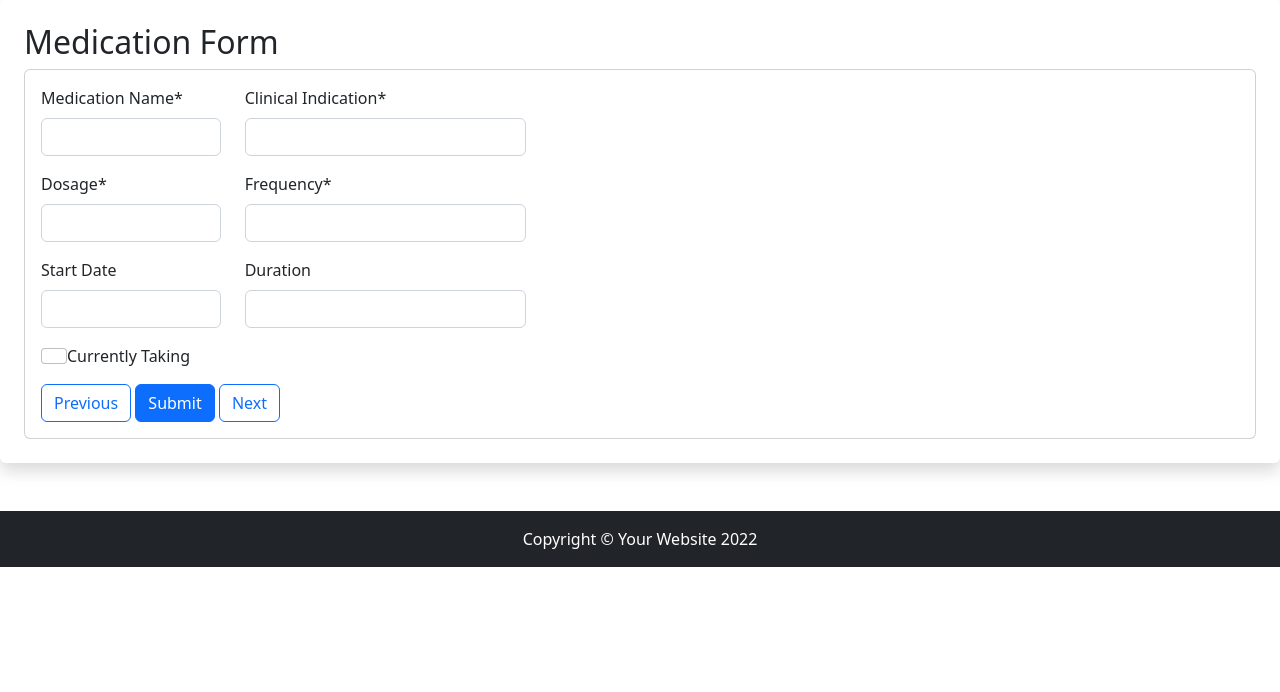
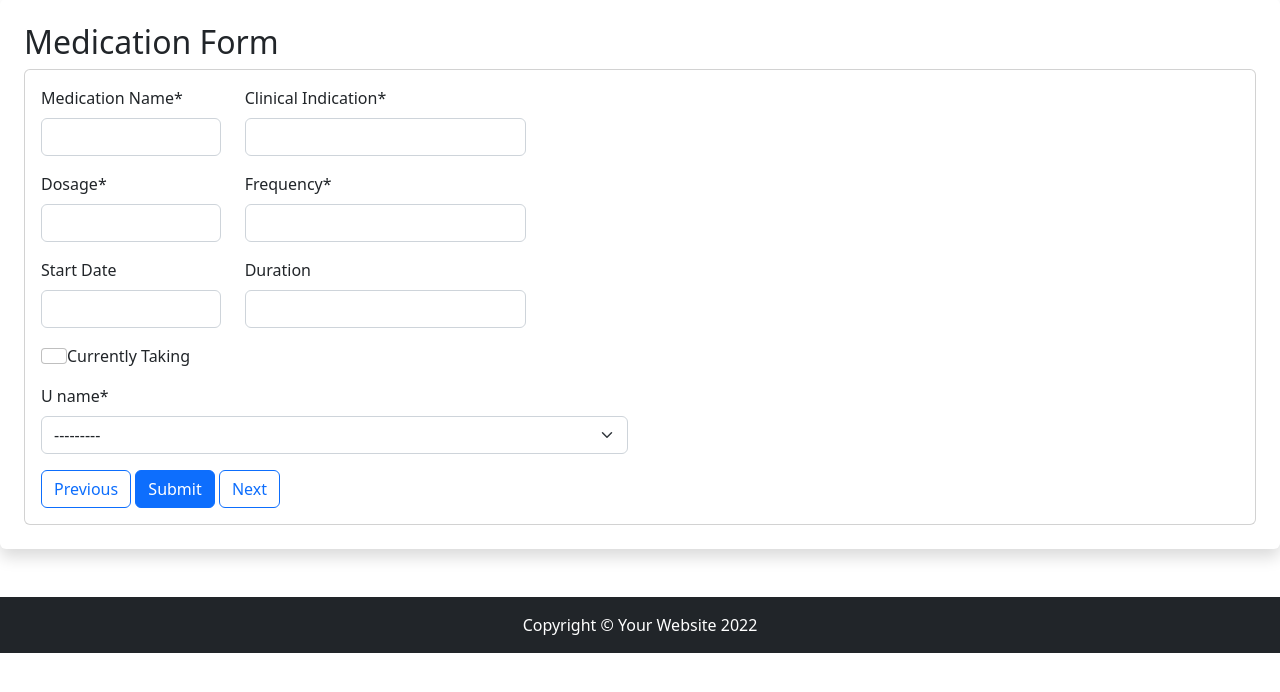
Before and after one commit to Stephen-Nw/nwaukwaPHR, a Django app: page /user_meds in a window 1280 px wide. Shown: the part 57-749 px from the top of the page. Run offline with Django 4.2, Linux system fonts and the light colour scheme; some libraries are stand-ins or nearby versions.

Commit message:
add username

```diff
--- a/health_records/templates/health_records/user_meds.html
+++ b/health_records/templates/health_records/user_meds.html
@@ -42,6 +42,11 @@
         <div class="checkbox-inline">
             {{ form.med_ongoing|as_crispy_field }}
         </div>
+        <div class="row">
+            <div class="col-6">
+                {{ form.u_name|as_crispy_field}}
+            </div>
+        </div>
 
 
         <fieldset>
```
